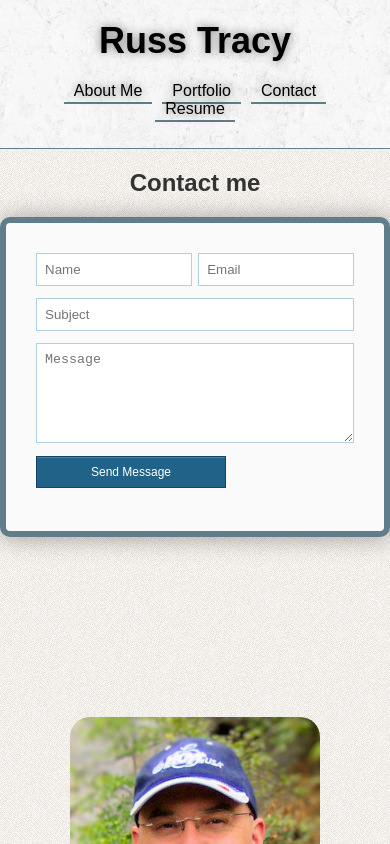
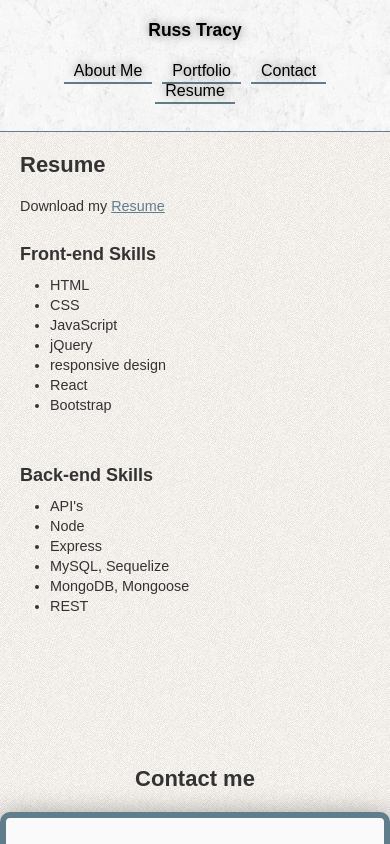
Before and after one commit to RussTracy/React-Portfolio, a React (Create React App) app: page / in a window 390 px wide. Shown: the top 844 px of the page. Built offline with nearby package versions, Linux system fonts and the light colour scheme.

Commit message:
Resume Completed

```diff
--- a/src/App.js
+++ b/src/App.js
@@ -1,7 +1,8 @@
 import './App.css';
 import Navigation from './components/Navigation';
 import About from './components/About';
-import Contact from './components/Contact'
+import Contact from './components/Contact';
+import Resume from './components/Resume';
 import Footer from './components/Footer';
 
 
@@ -9,10 +10,10 @@ function App() {
   return (
     <main>
       <Navigation></Navigation>
+      <Resume></Resume>
       <Contact></Contact>
       <About></About>
       <Footer></Footer>
-
     </main>
   );
 }
--- a/src/assets/css/index.css
+++ b/src/assets/css/index.css
@@ -3,7 +3,41 @@ body {
 	background: #f9f9f9 url(../images/white_texture.jpg) repeat top left;
 	color: #333;
 	font-family: 'Montserrat', sans-serif;
-	font-size: 13px;
+	font-size: .9em;
+}
+
+/* Utility Styles */
+
+.center {
+	text-align: center;
+}
+
+.mTop {
+	margin-top: 20px;
+}
+
+.mBottom {
+	margin-bottom: 20px;
+}
+
+.mLeft {
+	margin-left: 20px;
+}
+
+.mRight {
+	margin-right: 20px;
+}
+
+.mTopBottom {
+	margin: 20px 0;
+}
+
+.mLeftRight {
+	margin: 0 20px;
+}
+
+.mAll {
+	margin: 20px;
 }
 
 /* Header Styles */
@@ -25,7 +59,7 @@ header {
 header h1 {
 	color: #000;
 	font-weight: bold;
-	font-size: 36px;
+	font-size: 4.5vw;
 	margin: 0;
 	text-shadow: 0 0 10px rgba(0, 0, 0, 0.5);
 }
@@ -71,8 +105,24 @@ header nav ul li a:hover, footer a:hover {
 }
 
 a {
-	color: #fff;
-	text-decoration: none;
+	color: #607d8b;
+	text-decoration: underline;
+}
+
+h2 {
+	font-size: 3vw;
+	font-weight: bold;
+}
+
+h3 {
+	font-size: 2vw;
+	font-weight: bold;
+}
+
+ul {
+	margin: 10px 0 10px 30px;
+	list-style: disc;
+	line-height: 20px;
 }
 
 .clr {
@@ -86,7 +136,7 @@ a {
 	justify-content: center;
 }
 
-.about {
+.about, .resume {
 	display: flex;
 	flex-wrap: wrap;
 	align-content: center;
@@ -96,18 +146,11 @@ a {
 	padding-top: 30px;
 }
 
-.about h2, .contact h2 {
-	font-size: 24px;
-	font-weight: bold;
-}
-
-.contact h2 {
-	text-align: center;
-	margin: 20px 0 0 0;
-}
-
-.about p {
-	margin: 20px 0;
+.resume {
+	align-content: flex-end;
+	align-items: flex-start;
+	justify-content: left;
+	padding-top: 10px;
 }
 
 .about .text {
@@ -117,9 +160,10 @@ a {
 	padding: 10px 20px;
 }
 
-.about .pic, .about .pic img {
+.about .pic img {
 	width: 250px;
 	border-radius: 20px;
+	border: 6px solid #607d8b;
 }
 
 /* Contact Form Styles */
@@ -238,8 +282,11 @@ footer {
 	header nav ul li a, footer, footer a {
 		font-size: 16px;
 	}
-	footer {
-		font-size: 16px;
+	h2 {
+		font-size: 22px;
+	}
+	h3 {
+		font-size: 18px;
 	}
 }
 
@@ -277,6 +324,9 @@ footer {
 }
 
 @media screen and (max-width: 386px) {
+	header h1 {
+		font-size: 24px;
+	}
 	header nav ul li a, footer, footer a {
 		font-size: 14px;
 	}
--- a/src/components/About.js
+++ b/src/components/About.js
@@ -9,18 +9,19 @@ function About() {
                 </div>
                 <div className="text">
                     <h2>Full Stack Web Developer</h2>
-                    <p>
+                    <p className="mTopBottom">
                         Web Developer with a certificate in Full Stack Web Development from the University of Utah. I am
                         known as a detail-oriented professional who has been consistently praised as quality-oriented by my
                         co-workers and management.</p>
-                    <p>
+                    <p className="mTopBottom">
                         Developed skill set directly relevant to web development, including strong knowledge of HTML, CSS,
                         and scripting languages; experience working with developers remotely to accomplish desired results.
                     </p>
-                    <p> I am self-motivated and can work alone to meet deadlines or with a team of developers. I have
-                    consistently demonstrated teamwork, problem-solving and interpersonal abilities in every aspect
+                    <p className="mTopBottom">
+                        I am self-motivated and can work alone to meet deadlines or with a team of developers. I have
+                        consistently demonstrated teamwork, problem-solving and interpersonal abilities in every aspect
                         of my previous web developer role.</p>
-                    <p>
+                    <p className="mTopBottom">
                         I enjoy learning new technologies and am looking for an environment that will allow me to reach my
                         full potential.
                     </p>
--- a/src/components/Contact.js
+++ b/src/components/Contact.js
@@ -44,7 +44,7 @@ function ContactForm() {
     return (
         <section className="container">
             <div className="contact">
-                <h2>Contact me</h2>
+                <h2 className="mTopBottom center">Contact me</h2>
                 <form className="contact-form" id="contact-form" onSubmit={handleSubmit}>
                     <ul>
                         <li>
--- a/src/components/Resume.js
+++ b/src/components/Resume.js
@@ -0,0 +1,38 @@
+import React from 'react';
+
+function About() {
+    return (
+        <section className="container">
+            <h2 className="mAll">Resume</h2>
+            <div className="mLeftRight">Download my <a href={require(`../assets/downloads/RussTracyResume.pdf`).default}>Resume</a></div>
+            <div className="resume">
+                <div className="mAll">
+                    <h3>Front-end Skills</h3>
+                    <ul className="skillsList">
+                        <li>HTML</li>
+                        <li>CSS</li>
+                        <li>JavaScript</li>
+                        <li>jQuery</li>
+                        <li>responsive design</li>
+                        <li>React</li>
+                        <li>Bootstrap</li>
+                    </ul>
+                </div>
+                <div className="mAll">
+                    <h3>Back-end Skills</h3>
+                    <ul className="skillsList">
+                        <li>API's</li>
+                        <li>Node</li>
+                        <li>Express</li>
+                        <li>MySQL, Sequelize</li>
+                        <li>MongoDB, Mongoose</li>
+                        <li>REST</li>
+                    </ul>
+                </div>
+
+            </div>
+        </section>
+    );
+};
+
+export default About;
```
Also changed, not shown: 1 other file (tests, documents, lock files or other folders).
